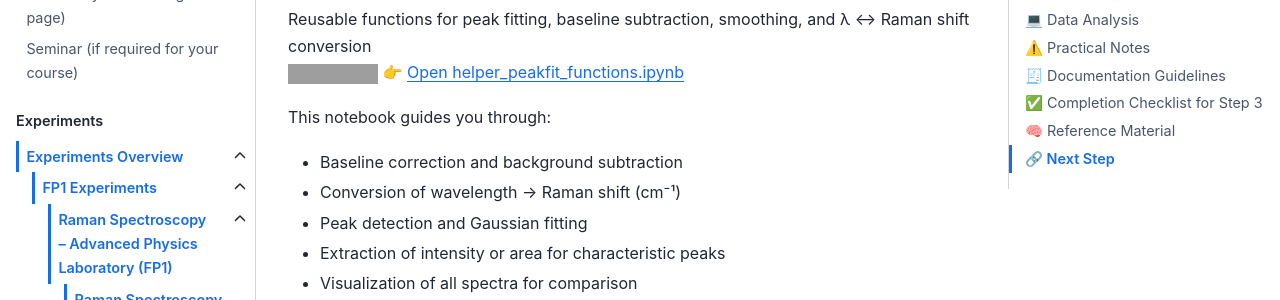
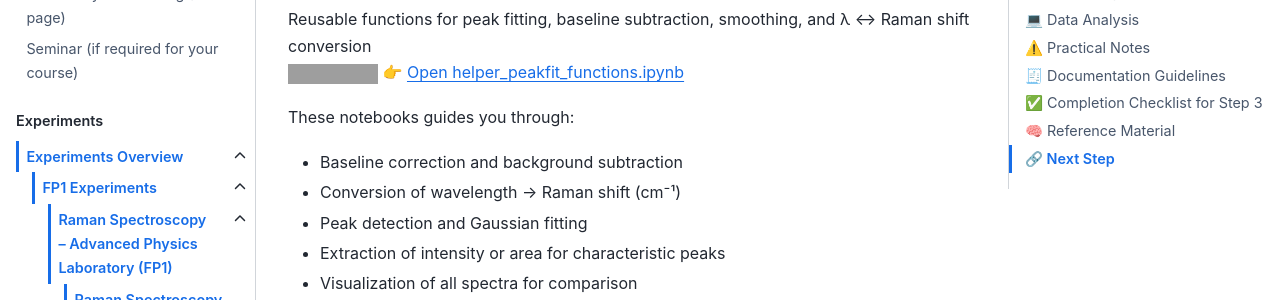
Before and after one commit to adv-labs-ufr/handbook, a Jupyter Book: the page built from experiments/fp1/raman/01_Experiment_Guide/step3_raman_measurement.md, in a window 1280 px wide and 900 px high, scrolled down 2792 px. Shown: the part 153-453 px from the top of the window. Built offline with Jupyter Book 1.0.4 settings and Sphinx 7.4.7 and the Sphinx Book theme 1.1.4, drawn with Linux system fonts in a browser that asks for light colours; pages that are not in the unit, such as notebooks, are missing from menus; grey boxes are pictures that could not be loaded.

Commit message:
Update step3_raman_measurement.md

```diff
--- a/experiments/fp1/raman/01_Experiment_Guide/step3_raman_measurement.md
+++ b/experiments/fp1/raman/01_Experiment_Guide/step3_raman_measurement.md
@@ -97,7 +97,7 @@ https://mybinder.org/v2/gh/uwarring82/advanced-lab/main?labpath=experiments/fp1/
 👉 [Open helper_peakfit_functions.ipynb](./helper_peakfit_functions.ipynb)
 
 
-This notebook guides you through:
+These notebooks guides you through:
 
 - Baseline correction and background subtraction
 - Conversion of wavelength → Raman shift (cm⁻¹)
```
